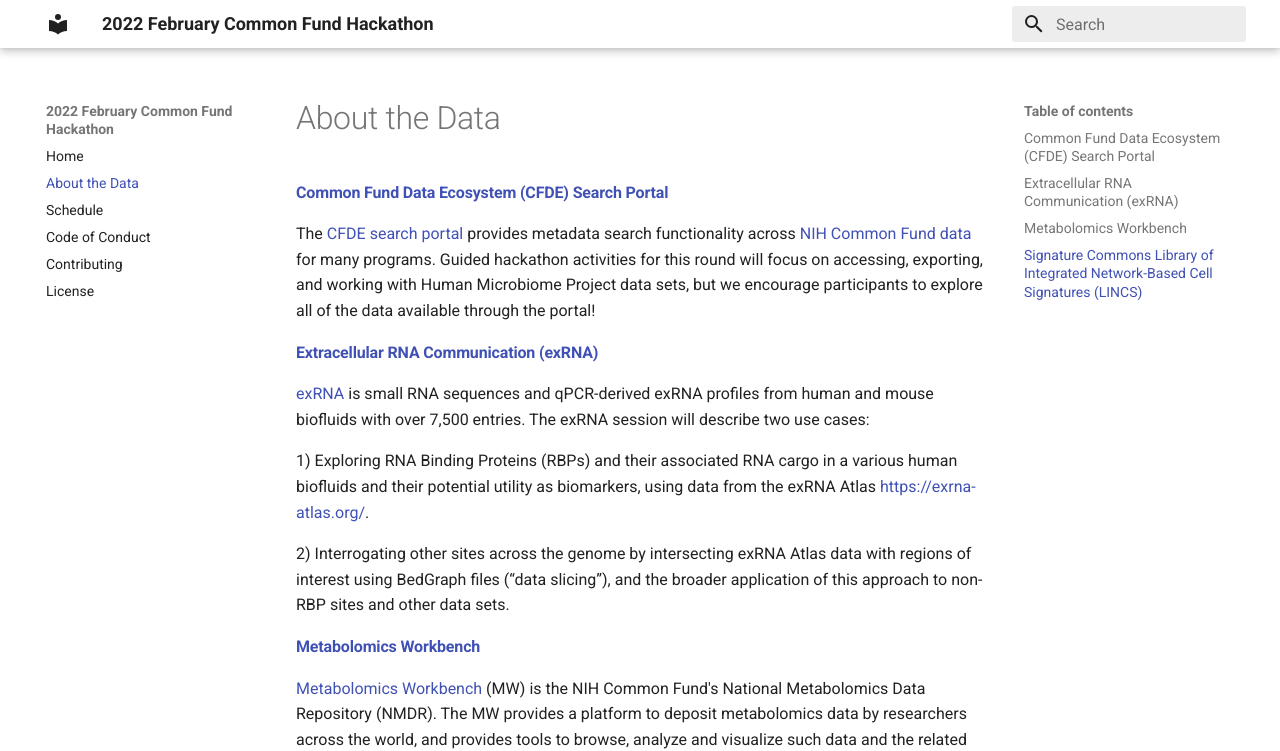
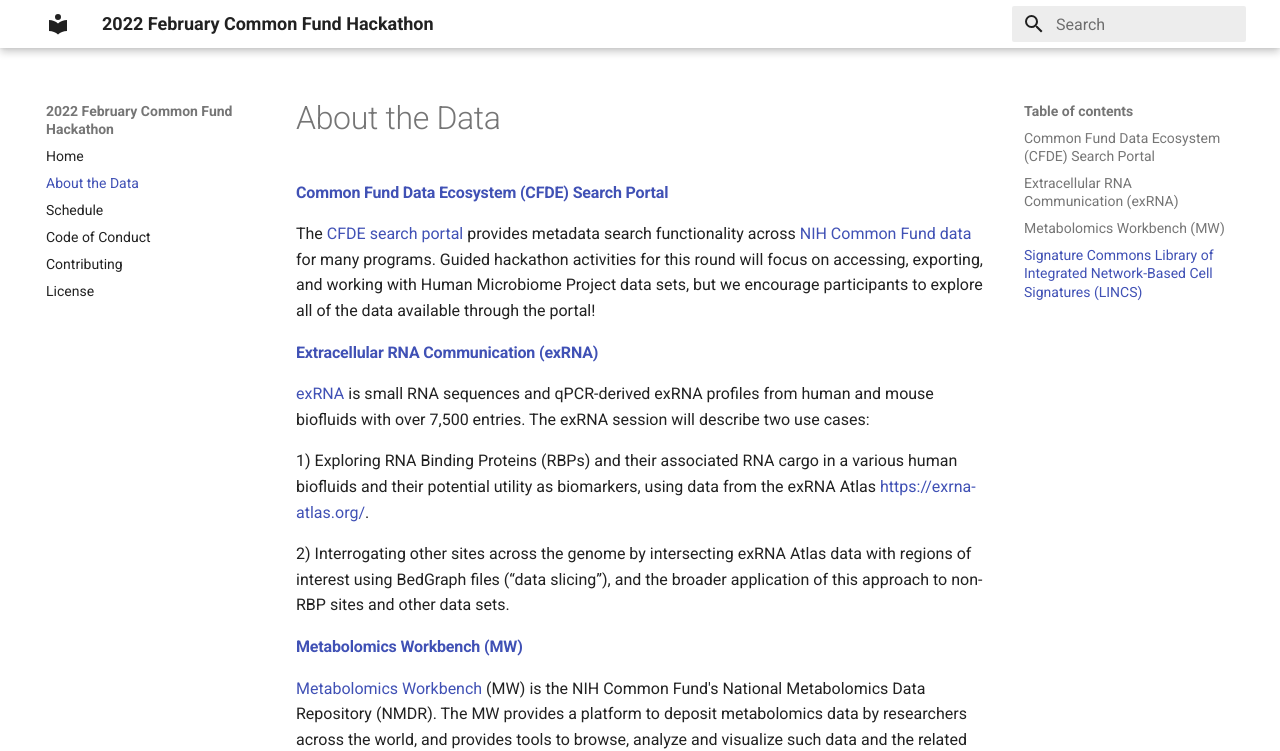
Before and after one commit to nih-cfde/2022-feb-hackathon, an MkDocs documentation site: the page built from docs/about.md, in a window 1280 px wide and 1032 px high. Shown: the top 751 px of the window. Built offline with MkDocs 1.6.1 and Material for MkDocs 9.7.7, drawn with Linux system fonts in a browser that asks for light colours.

Commit message:
update MW description

```diff
--- a/docs/about.md
+++ b/docs/about.md
@@ -16,7 +16,7 @@
 
 2) Interrogating other sites across the genome by intersecting exRNA Atlas data with regions of interest using BedGraph files (“data slicing”), and the broader application of this approach to non-RBP sites and other data sets.
 
-#### [Metabolomics Workbench](https://www.metabolomicsworkbench.org/)
+#### [Metabolomics Workbench (MW)](https://www.metabolomicsworkbench.org/)
 
 [Metabolomics Workbench](https://www.metabolomicsworkbench.org/) (MW) is the NIH Common Fund's National Metabolomics Data Repository (NMDR). The MW provides a platform to deposit metabolomics data by researchers across the world, and provides tools to browse, analyze and visualize such data and the related metabolite structures and annotations. Currently, the MW has about 1,700 publicly released studies. The MW metabolite database currently has more than 164,000 entries with the ability to search by text, substructure and m/z values. Tutorials about various aspects of the MW data are provided [here](https://www.metabolomicsworkbench.org/data/tutorials.php).
 
```
Also changed, not shown: site/about/index.html, site/search/search_index.json, site/sitemap.xml, 1 other file.
